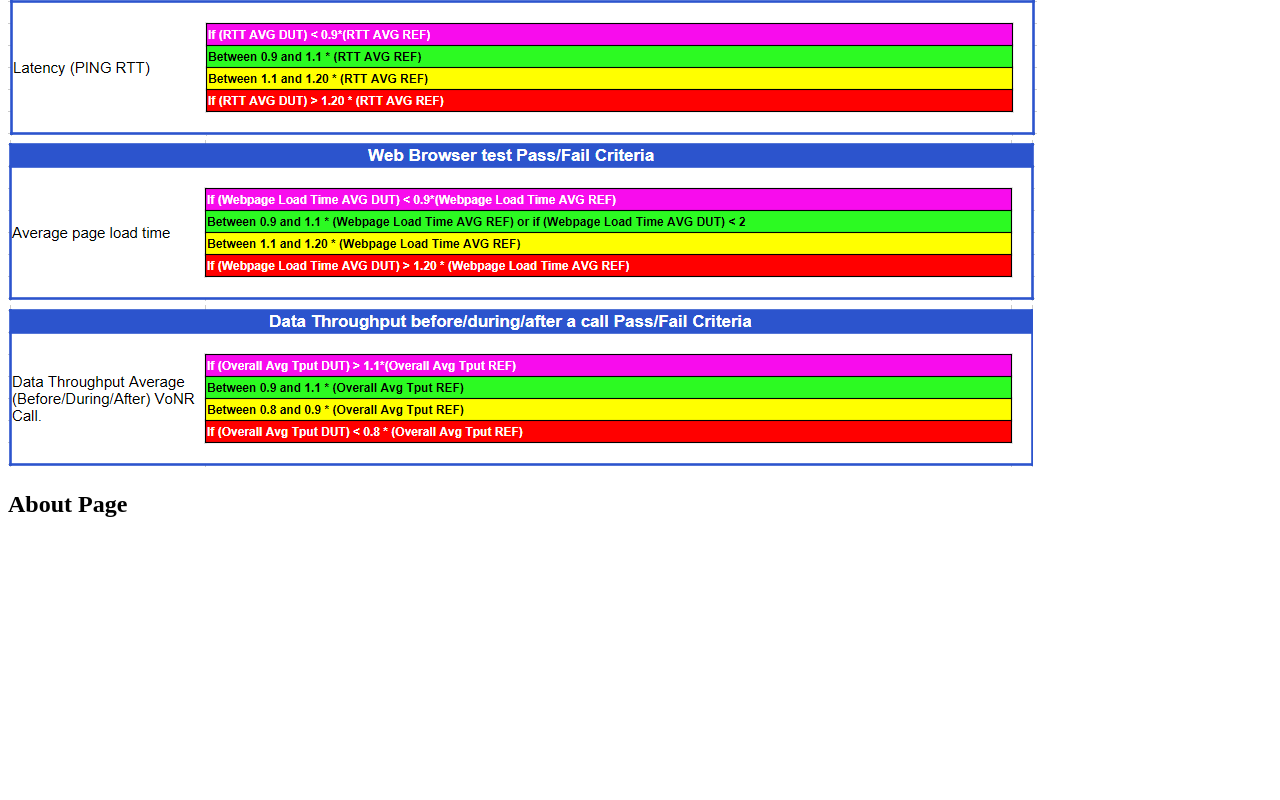
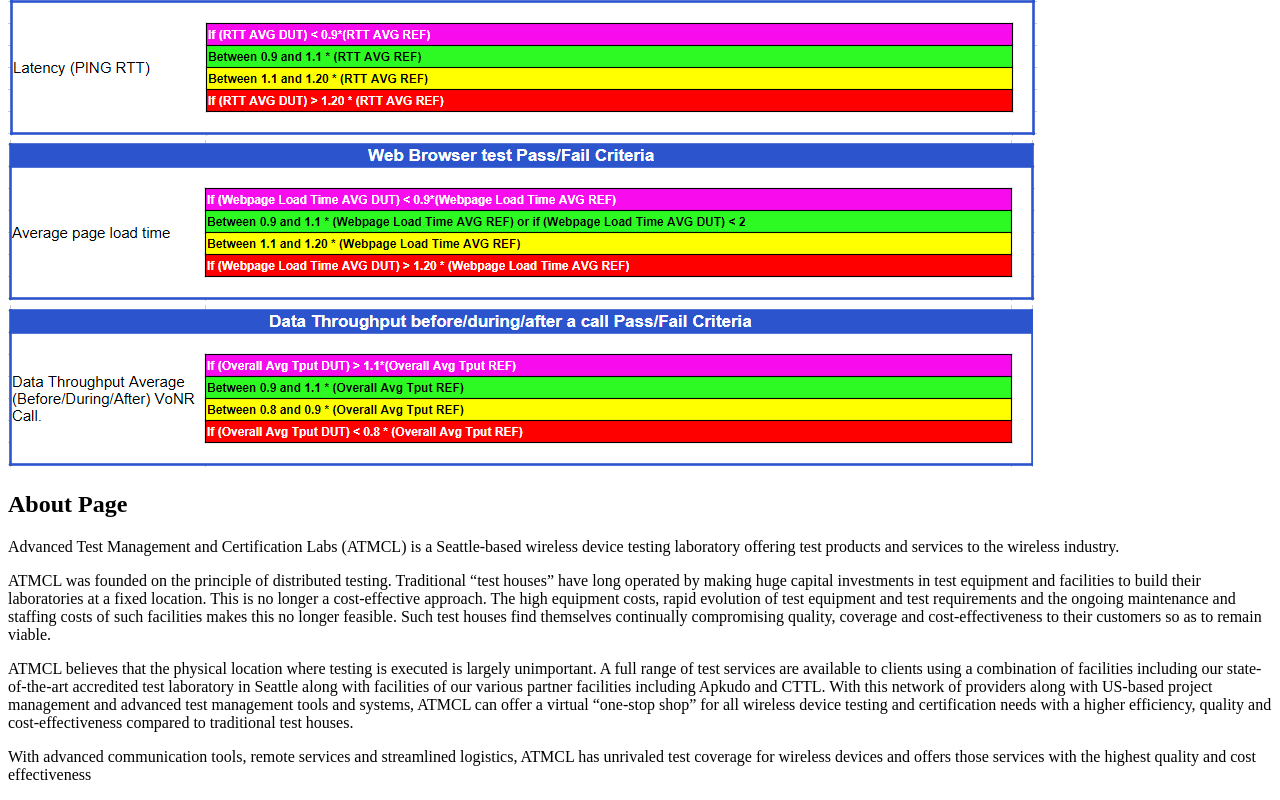
Before and after one commit to LiJieSu0/Fit4Launch_Report, a React (Create React App) app in the folder report-generator-app/: page / in a window 1280 px wide. Shown: the part 3362-4162 px from the top of the page. Before the commit the page ends 3900 px from the top, so only its background shows below. Built offline with nearby package versions, Linux system fonts and the light colour scheme; what chartjs-plugin-datalabels would draw is missing.

Commit message:
About page added

```diff
--- a/report-generator-app/src/CommonPage/AboutPage.js
+++ b/report-generator-app/src/CommonPage/AboutPage.js
@@ -4,6 +4,37 @@ const AboutPage = () => {
   return (
     <div className='page-content'>
       <h2>About Page</h2>
+      <p>Advanced Test Management and Certification Labs (ATMCL) is a Seattle-based
+          wireless device testing laboratory offering test products and services to the
+          wireless industry.
+      </p>
+      <p>
+        ATMCL was founded on the principle of distributed testing. Traditional “test
+        houses” have long operated by making huge capital investments in test
+        equipment and facilities to build their laboratories at a fixed location. This is no
+        longer a cost-effective approach. The high equipment costs, rapid evolution of
+        test equipment and test requirements and the ongoing maintenance and staffing
+        costs of such facilities makes this no longer feasible. Such test houses find
+        themselves continually compromising quality, coverage and cost-effectiveness to
+        their customers so as to remain viable.
+      </p>
+      <p>
+        ATMCL believes that the physical location where testing is executed is largely
+        unimportant. A full range of test services are available to clients using a
+        combination of facilities including our state-of-the-art accredited test laboratory in
+        Seattle along with facilities of our various partner facilities including Apkudo and
+        CTTL. With this network of providers along with US-based project management
+        and advanced test management tools and systems, ATMCL can offer a virtual
+        “one-stop shop” for all wireless device testing and certification needs with a
+        higher efficiency, quality and cost-effectiveness compared to traditional test
+        houses.
+      </p>
+      <p>
+        With advanced communication tools, remote services and streamlined logistics,
+        ATMCL has unrivaled test coverage for wireless devices and offers those
+        services with the highest quality and cost effectiveness
+      </p>
+
     </div>
   );
 };
```
